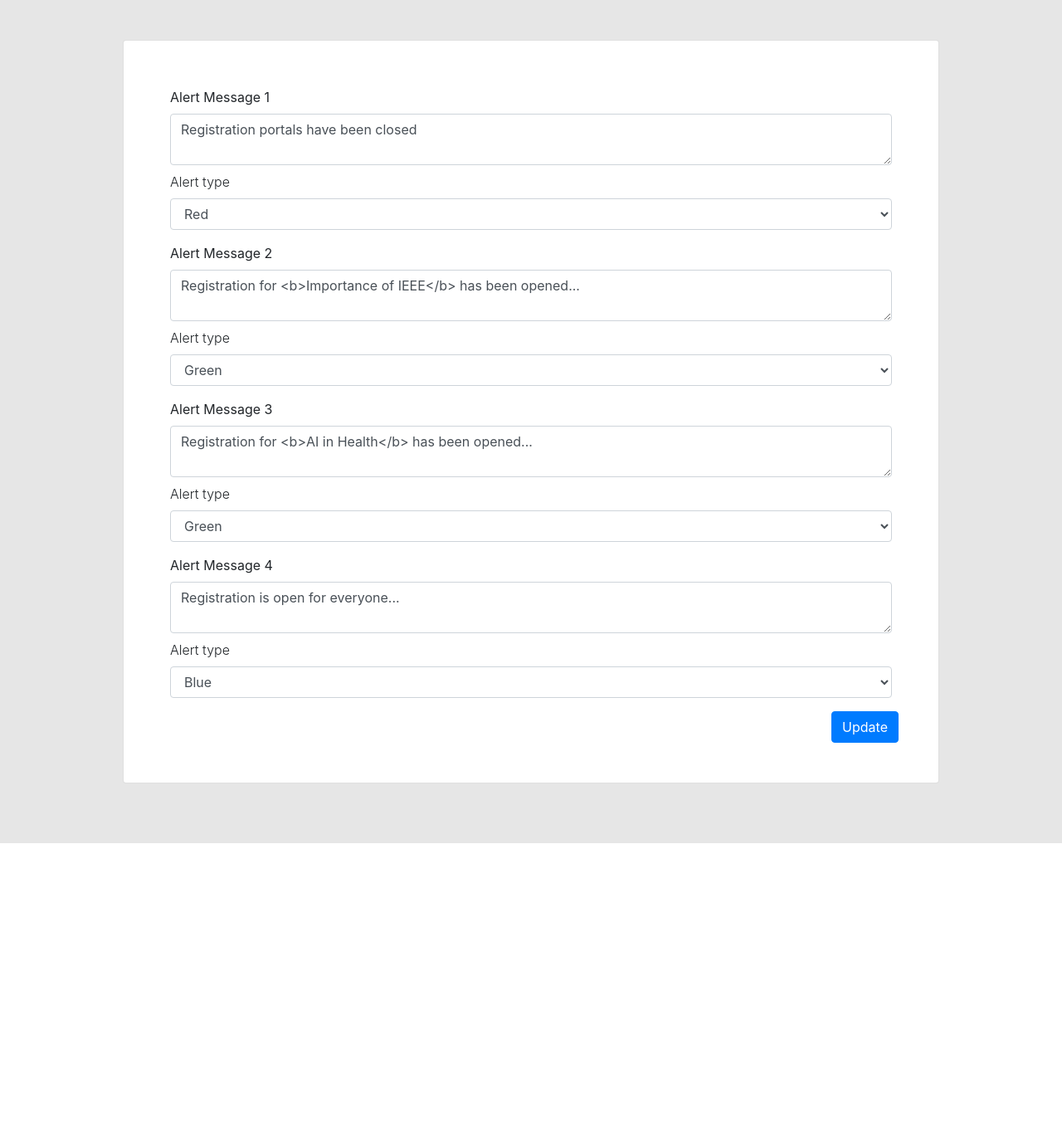
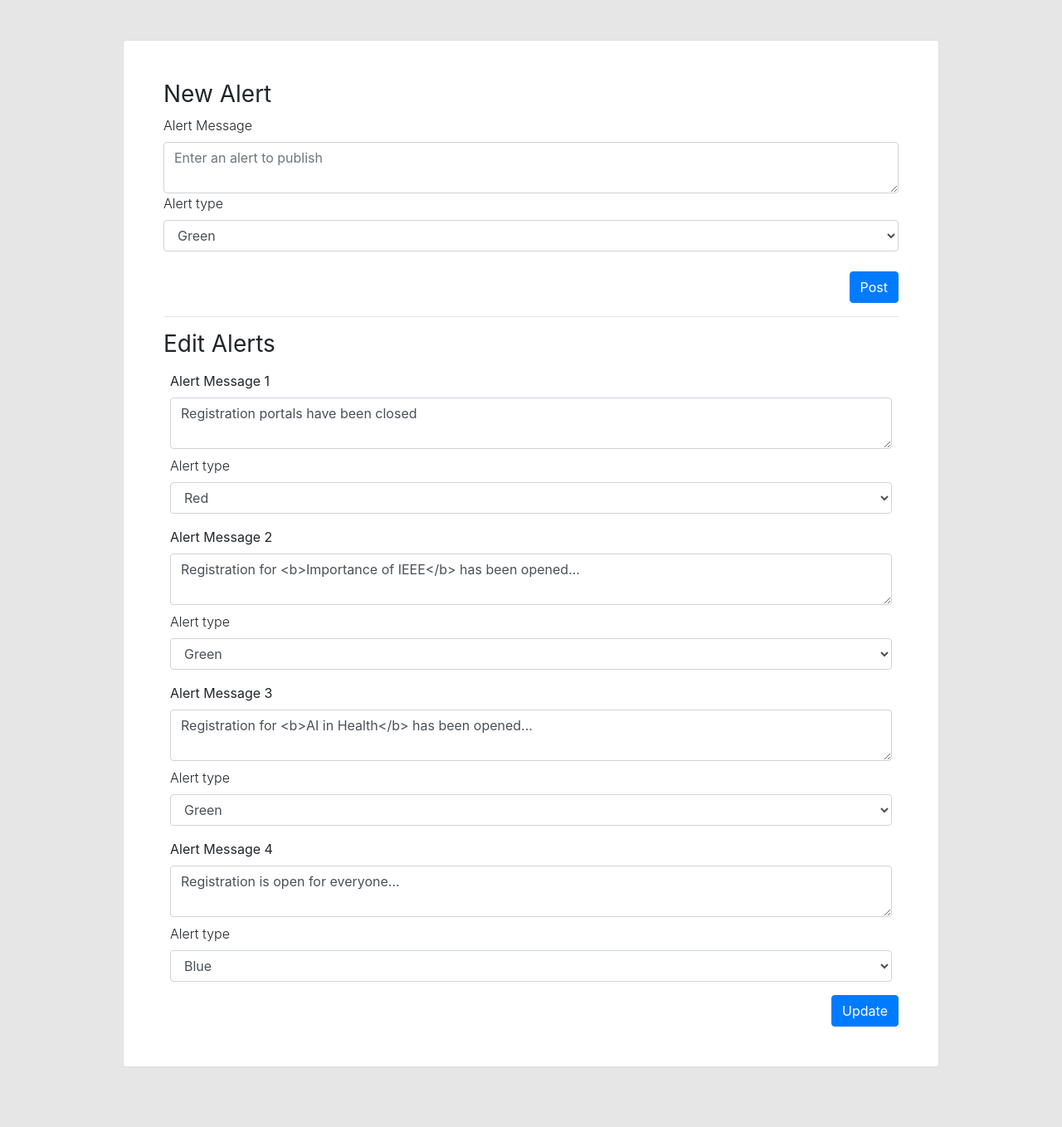
Before and after one commit to VickramMS/webinar, a Django app: page /alerts/edit/ in a window 1280 px wide. Shown: the part 56-1414 px from the top of the page at 83% size. Before the commit the page ends 1072 px from the top, so only its background shows below. Run offline with Django 3.2, Linux system fonts and the light colour scheme; data comes from the database, SQL or seed files in the repository; both versions use the stored data as it was after the commit; parts of the project's set-up code (start-up, migrations or seed data) failed here and were passed over; some libraries are stand-ins or nearby versions.

Commit message:
Alert, Links add function added

```diff
--- a/app/templates/app/alerts.html
+++ b/app/templates/app/alerts.html
@@ -4,7 +4,23 @@
 
 <div class="container">
     <div class="card p-5">
+        <form action="{% url 'newalert' %}" method="post">
+            <h3><b>New Alert</b></h3>
+            {% csrf_token %}
+            <label for="alert">Alert Message</label>
+            <textarea name="new-alert" class="form-control" id="alert" placeholder="Enter an alert to publish"></textarea>
+            <label for="color">Alert type</label>
+            <select name="new-color" class="form-control" id="color">
+                <option value="success">Green</option>
+                <option value="primary">Blue</option>
+                <option value="warning">Yellow</option>
+                <option value="danger">Red</option>
+            </select><br>
+            <button type="submit" class="btn btn-primary mr-0 ml-auto d-block">Post</button>
+        </form>
+        <hr>
         <form action="{% url 'editalerts' %}" method="post">
+            <h3><b>Edit Alerts</b></h3>
             {% csrf_token %}
             <input type="hidden" name="count" value="{{alerts.count}}">
             {% for x in alerts reversed %}
--- a/app/urls.py
+++ b/app/urls.py
@@ -7,6 +7,8 @@ urlpatterns = [
     path('dashboard/', views.dashboard, name="dashboard"),
     path('report/', views.report, name="report"),
     path('alerts/', views.alerts, name="alerts"),
+    path('alerts/new/', views.newalert, name="newalert"),
     path('alerts/edit/', views.alertsedit, name="editalerts"),
+    path('schedules/new/', views.newlink, name="newlink"),
     path('schedules/edit/', views.editschedules, name="editschedules"),
 ]
--- a/app/views.py
+++ b/app/views.py
@@ -59,6 +59,16 @@ def alerts(request):
     }
     return render(request, 'app/alert.html', context)
 
+def newlink(request):
+    if request.method == "POST":
+        schedules = Schedules()
+        schedules.name = request.POST.get("name")
+        schedules.link = request.POST.get("link")
+        schedules.save()
+        messages.success(request, 'New Link has been posted successfully')
+        return redirect('alerts')
+    return render(request, 'app/alert.html')
+
 def editschedules(request):
     context = {
         "schedules": Schedules.objects.all(),
@@ -75,6 +85,16 @@ def editschedules(request):
 
     return render(request, 'app/edit_Schedules.html', context)
 
+def newalert(request):
+    if request.method  == "POST":
+        alerts = Alerts()
+        alerts.alert = request.POST.get("new-alert")
+        alerts.color = request.POST.get("new-color")
+        alerts.save()
+        messages.success(request, 'New Alert has been posted successfully!')
+        return redirect('alerts')
+    return render(request, 'app/alerts.html')
+
 def alertsedit(request):
     context = {
         "alerts": Alerts.objects.all(),
```
Also changed, not shown: app/templates/app/alert.html (+14 -9 lines), app/templates/app/edit_schedules.html (+11 -0 lines), db.sqlite3.
